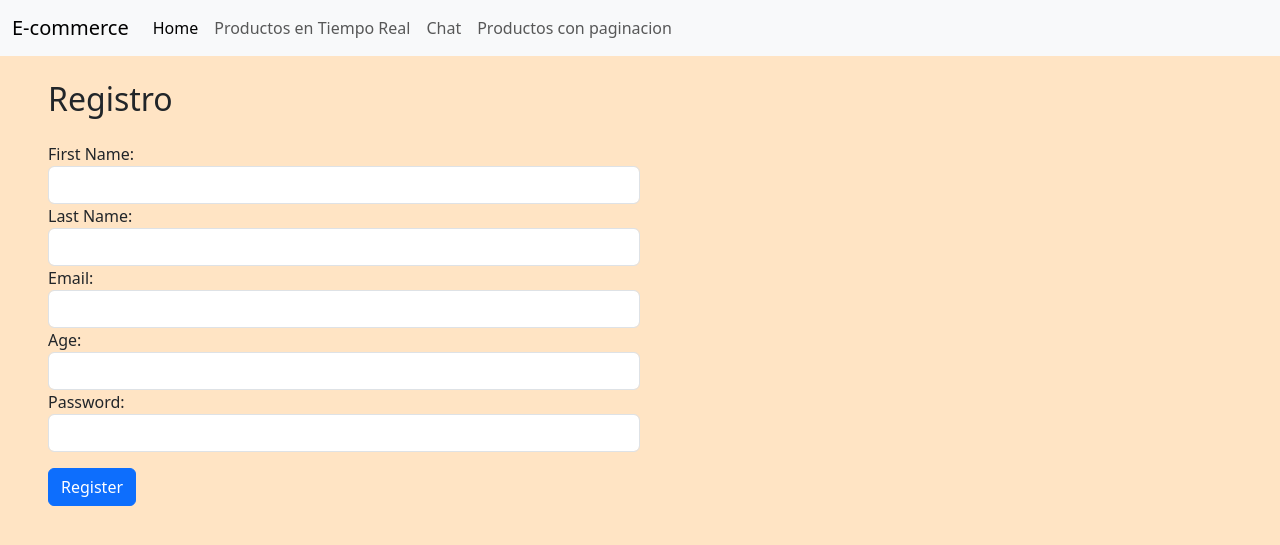
After one commit to Esteban674/backend-ProyectoFinal, a Node project: template src/views/register.handlebars in a window 1280 px wide. The commit adds this page. Shown: the top 545 px of the page. Run offline with Node 20 templates, Linux system fonts and the light colour scheme; the template is opened without the code that fills it, so the values that code supplies are empty; some libraries are stand-ins or nearby versions.

Commit message:
Registro y login funcionando

```diff
--- a/src/config/passport.js
+++ b/src/config/passport.js
@@ -53,7 +53,7 @@ const initializePassport = () => {
             }
             if (validatePassword(password, user.password)) { //Usuario y contraseña validos
 
-                return done(null, user)
+                return done(null, user);
             }
 
             return done(null, false) //Contraseña no valida
--- a/src/index.js
+++ b/src/index.js
@@ -104,6 +104,16 @@ app.get('/products', async (req, res) => {
   });
 })
 
+app.get('/register', async (req, res) => {
+  res.render('register', {
+  });
+})
+
+app.get('/login', async (req, res) => {
+  res.render('login', {
+  });
+})
+
 app.set("port", process.env.PORT || 5000)
 
 const server = app.listen(app.get("port"), () => console.log(`Server on port ${app.get("port")}`))
--- /dev/null
+++ b/src/public/js/register.js
@@ -0,0 +1,28 @@
+const registerForm = document.querySelector('#register-form');
+registerForm.addEventListener('submit', async (event) => {
+  event.preventDefault();
+
+  const formData = new FormData(registerForm);
+  const requestData = {};
+  formData.forEach((value, key) => requestData[key] = value);
+
+  try {
+    const response = await fetch('http://localhost:8080/user/register', {
+      method: 'POST',
+      headers: {
+        'Content-Type': 'application/json'
+      },
+      body: JSON.stringify(requestData)
+    });
+
+    if (response.ok) {
+      console.log('Registration successful');
+      registerForm.reset();
+      window.location.replace('/login');
+    } else {
+      console.error('Registration failed');
+    }
+  } catch (error) {
+    console.error('An error occurred:', error);
+  }
+});
--- /dev/null
+++ b/src/views/register.handlebars
@@ -0,0 +1,29 @@
+<h2 class="my-4 mx-5">Registro</h2>
+<form id="register-form" class="mx-5">
+  <div class="form-group col-md-6">
+    <label for="first_name">First Name:</label>
+    <input type="text" class="form-control" id="first_name" name="first_name" required>
+  </div>
+  <div class="form-group col-md-6">
+    <label for="last_name">Last Name:</label>
+    <input type="text" class="form-control" id="last_name" name="last_name" required>
+  </div>
+  <div class="form-group col-md-6">
+    <label for="email">Email:</label>
+    <input type="email" class="form-control" id="email" name="email" required>
+  </div>
+  <div class="form-group col-md-6">
+    <label for="age">Age:</label>
+    <input type="number" class="form-control" id="age" name="age" required>
+  </div>
+  <div class="form-group col-md-6">
+    <label for="password">Password:</label>
+    <input type="password" class="form-control" id="password" name="password" required>
+  </div>
+  <div class="form-group col-md-6 my-3">
+    <button type="submit" class="btn btn-primary">Register</button>
+  </div>
+</form>
+
+<script src="https://cdn.jsdelivr.net/npm/handlebars@latest/dist/handlebars.js"></script>
+<script src="js/register.js"></script>
```
Also changed, not shown: src/public/js/login.js (added, +35 -0 lines), src/public/js/products.js (+51 -24 lines), src/views/login.handlebars (added, +18 -0 lines), src/views/products.handlebars (+11 -3 lines), src/routes/user.routes.js (line endings or trailing spaces).
